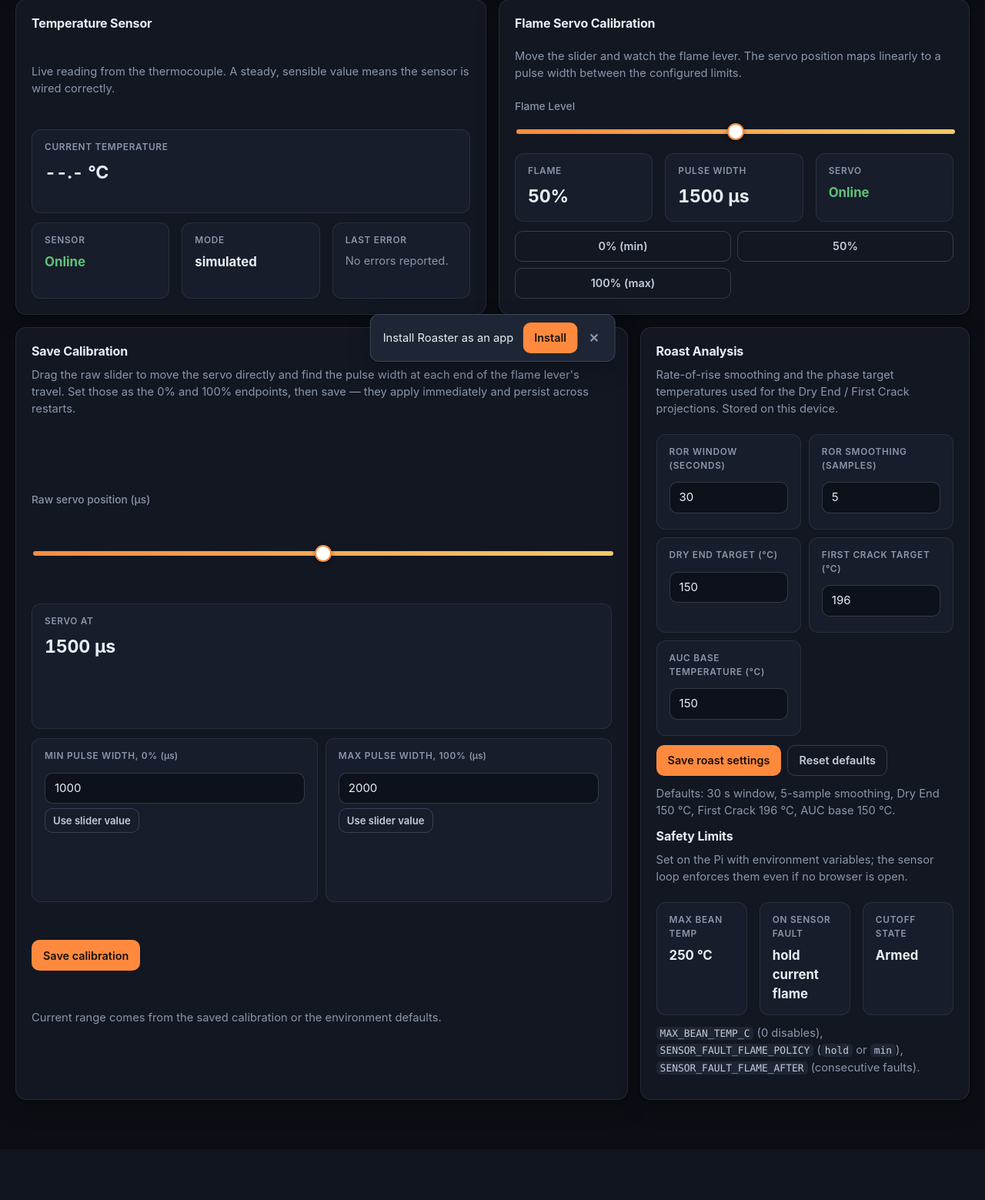
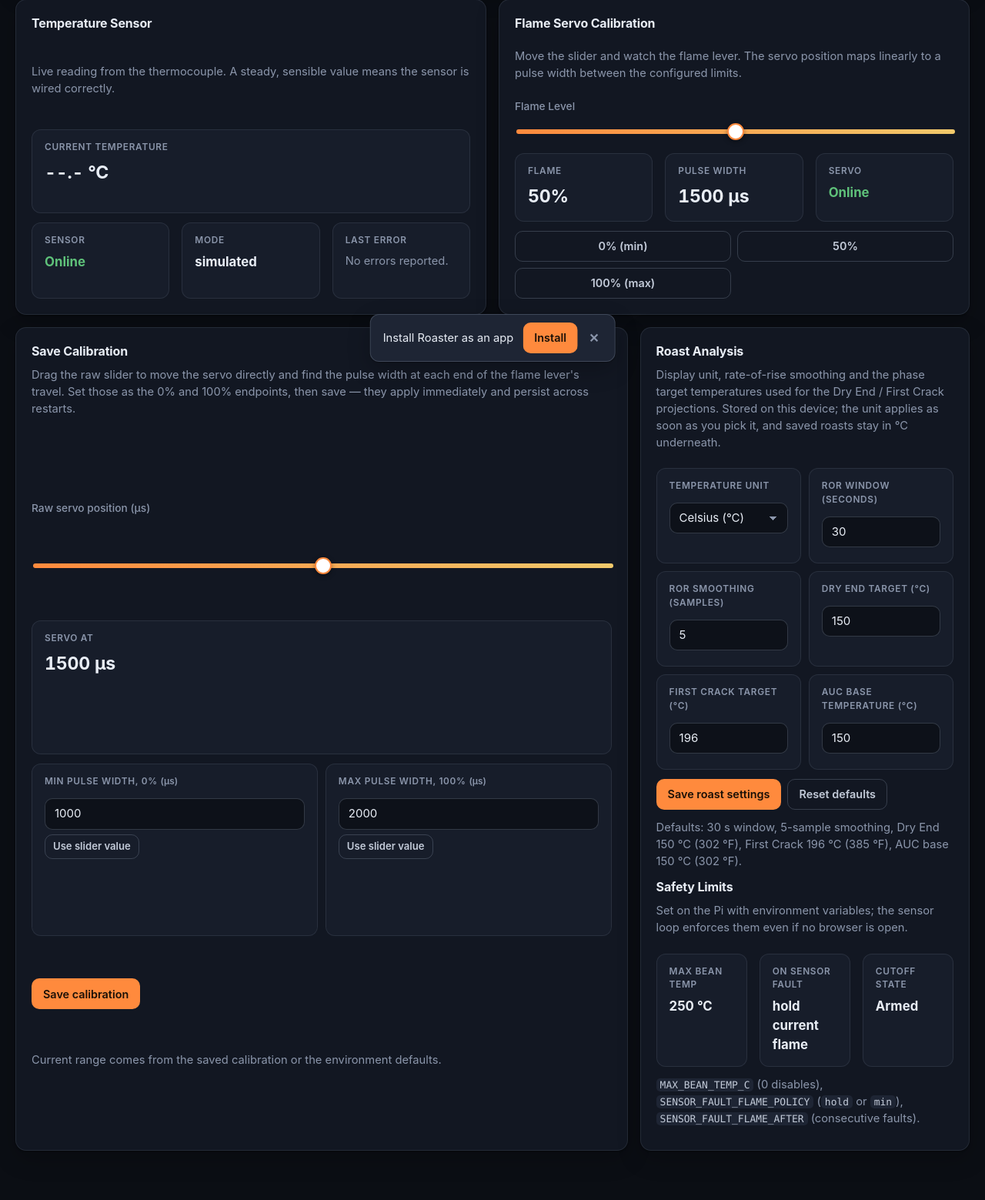
Before and after one commit to AnthonySilva03/roasterServer, a Flask app: page /settings in a window 1280 px wide. Shown: the part 314-1873 px from the top of the page at 77% size. Before the commit the page ends 1783 px from the top, so only its background shows below. Run offline with Flask 3, Linux system fonts and the light colour scheme; parts of the project's set-up code (start-up, migrations or seed data) failed here and were passed over.

Commit message:
Add a °C/°F display setting
Settings → Roast Analysis gets a Temperature unit picker, stored per
device in localStorage. Everything measured, stored, exported and sent
to the API stays in °C; only display and typed inputs convert.

- live_charts.js: unit helpers (absolute vs delta conversion), unit-aware
  formatters, data-unit-text template labels, and chart axes that place
  ticks at round display-unit values plus converted tooltips
- Session, review, lookup, edit, dashboard, settings and report pages
  show °F when selected; alarm, flame-assist, target and ambient inputs
  are typed in the display unit and saved in °C
- Report CSV keeps raw °C; service worker cache bumped to v13
- JS unit tests for the conversions and tick steps; CLAUDE.md documents
  the pattern

Co-Authored-By: Claude Opus 5.5 <noreply@anthropic.com>

```diff
--- a/app/static/js/dashboard.js
+++ b/app/static/js/dashboard.js
@@ -35,8 +35,8 @@ let selectedOriginKey = null;
 
 function setDashboardMetrics(data) {
     latestTemperatureEl.textContent = hasSensorTemperature(data)
-        ? `${Number(data.temperature).toFixed(1)} °C`
-        : "-- °C";
+        ? formatTemperature(Number(data.temperature), 1)
+        : `-- ${temperatureUnitLabel()}`;
     dashboardSourceEl.textContent = data.source || "Unknown";
     dashboardUpdatedEl.textContent = data.timestamp;
 }
--- a/app/static/js/live_charts.js
+++ b/app/static/js/live_charts.js
@@ -39,6 +39,168 @@ function saveRoastSettings(partial) {
         // localStorage may be unavailable; settings simply fall back to defaults.
     }
     return next;
+}
+
+// ---------------------------------------------------------------------------
+// Display temperature unit (localStorage, per device). Everything is measured,
+// stored, exported and computed in °C; only what the user sees and types is
+// converted. Absolute temperatures use toDisplayTemp/fromDisplayTemp, while
+// differences and rates (ΔT, RoR, AUC) scale by 9/5 with no offset.
+// ---------------------------------------------------------------------------
+const TEMPERATURE_UNIT_KEY = "roasterTemperatureUnit";
+
+function getTemperatureUnit() {
+    try {
+        const raw = typeof localStorage !== "undefined" ? localStorage.getItem(TEMPERATURE_UNIT_KEY) : null;
+        return raw === "F" ? "F" : "C";
+    } catch (error) {
+        return "C";
+    }
+}
+
+function setTemperatureUnit(unit) {
+    const next = unit === "F" ? "F" : "C";
+    try {
+        localStorage.setItem(TEMPERATURE_UNIT_KEY, next);
+    } catch (error) {
+        // Unavailable storage just keeps the °C default.
+    }
+    return next;
+}
+
+function temperatureUnitLabel(unit = getTemperatureUnit()) {
+    return unit === "F" ? "°F" : "°C";
+}
+
+function rorUnitLabel(unit = getTemperatureUnit()) {
+    return `${temperatureUnitLabel(unit)}/min`;
+}
+
+function toDisplayTemp(celsius, unit = getTemperatureUnit()) {
+    const value = Number(celsius);
+    if (celsius === null || celsius === undefined || !Number.isFinite(value)) {
+        return null;
+    }
+    return unit === "F" ? (value * 9) / 5 + 32 : value;
+}
+
+function fromDisplayTemp(display, unit = getTemperatureUnit()) {
+    const value = Number(display);
+    if (display === null || display === undefined || display === "" || !Number.isFinite(value)) {
+        return null;
+    }
+    return unit === "F" ? ((value - 32) * 5) / 9 : value;
+}
+
+function toDisplayDelta(celsiusDelta, unit = getTemperatureUnit()) {
+    const value = Number(celsiusDelta);
+    if (celsiusDelta === null || celsiusDelta === undefined || !Number.isFinite(value)) {
+        return null;
+    }
+    return unit === "F" ? (value * 9) / 5 : value;
+}
+
+function fromDisplayDelta(displayDelta, unit = getTemperatureUnit()) {
+    const value = Number(displayDelta);
+    if (displayDelta === null || displayDelta === undefined || displayDelta === "" || !Number.isFinite(value)) {
+        return null;
+    }
+    return unit === "F" ? (value * 5) / 9 : value;
+}
+
+// Number only (no unit), for LCD readouts and inputs. "--" when missing.
+function formatTempValue(celsius, digits = 1, unit = getTemperatureUnit()) {
+    const value = toDisplayTemp(celsius, unit);
+    return value === null ? "--" : value.toFixed(digits);
+}
+
+// Rounds a °C value to a tidy number in the display unit, for prefilling inputs.
+function displayTempInputValue(celsius, digits = 0, unit = getTemperatureUnit()) {
+    const value = toDisplayTemp(celsius, unit);
+    return value === null ? "" : String(Number(value.toFixed(digits)));
+}
+
+function displayDeltaInputValue(celsiusDelta, digits = 1, unit = getTemperatureUnit()) {
+    const value = toDisplayDelta(celsiusDelta, unit);
+    return value === null ? "" : String(Number(value.toFixed(digits)));
+}
+
+function formatTemperatureDelta(celsiusDelta, digits = 0, unit = getTemperatureUnit()) {
+    const value = toDisplayDelta(celsiusDelta, unit);
+    if (value === null) {
+        return "--";
+    }
+    return `${value >= 0 ? "+" : ""}${value.toFixed(digits)} ${temperatureUnitLabel(unit)}`;
+}
+
+// Fills static unit text in templates: any element with data-unit-text gets
+// its text replaced, with {temp} → °C/°F and {ror} → °C/min or °F/min.
+function applyTemperatureUnitLabels(root = typeof document !== "undefined" ? document : null) {
+    if (!root?.querySelectorAll) {
+        return;
+    }
+    const unit = getTemperatureUnit();
+    root.querySelectorAll("[data-unit-text]").forEach((element) => {
+        element.textContent = element.dataset.unitText
+            .replace(/\{temp\}/g, temperatureUnitLabel(unit))
+            .replace(/\{ror\}/g, rorUnitLabel(unit));
+    });
+}
+
+if (typeof document !== "undefined") {
+    if (document.readyState === "loading") {
+        document.addEventListener("DOMContentLoaded", () => applyTemperatureUnitLabels());
+    } else {
+        applyTemperatureUnitLabels();
+    }
+}
+
+// Chart.js tick builder: places ticks at round numbers in the display unit
+// while the data itself stays in °C.
+function niceTickStep(span, targetCount = 6) {
+    const raw = span / Math.max(1, targetCount);
+    const magnitude = 10 ** Math.floor(Math.log10(raw || 1));
+    const normalized = raw / magnitude;
+    const nice = normalized <= 1 ? 1 : normalized <= 2 ? 2 : normalized <= 2.5 ? 2.5 : normalized <= 5 ? 5 : 10;
+    return nice * magnitude;
+}
+
+function buildDisplayUnitTicks(scale, kind) {
+    const unit = getTemperatureUnit();
+    if (unit === "C") {
+        return;
+    }
+    const toDisplay = kind === "delta" ? toDisplayDelta : toDisplayTemp;
+    const fromDisplay = kind === "delta" ? fromDisplayDelta : fromDisplayTemp;
+    const low = toDisplay(scale.min, unit);
+    const high = toDisplay(scale.max, unit);
+    if (low === null || high === null || high <= low) {
+        return;
+    }
+    const step = niceTickStep(high - low);
+    const ticks = [];
+    for (let value = Math.ceil(low / step) * step; value <= high + step * 1e-6; value += step) {
+        ticks.push({ value: fromDisplay(Number(value.toFixed(6)), unit) });
+    }
+    if (ticks.length >= 2) {
+        scale.ticks = ticks;
+    }
+}
+
+function temperatureAxisOptions(kind, base = {}) {
+    return {
+        ...base,
+        afterBuildTicks(scale) {
+            buildDisplayUnitTicks(scale, kind);
+        },
+        ticks: {
+            ...(base.ticks || {}),
+            callback(value) {
+                const display = kind === "delta" ? toDisplayDelta(value) : toDisplayTemp(value);
+                return display === null ? "" : String(Number(display.toFixed(1)));
+            },
+        },
+    };
 }
 
 // ---------------------------------------------------------------------------
@@ -231,6 +393,13 @@ function createChartDefaults() {
             legend: {
                 display: false,
             },
+            tooltip: {
+                callbacks: {
+                    label(context) {
+                        return formatChartTooltipLabel(context);
+                    },
+                },
+            },
             stageMarkers: {
                 markers: [],
                 badges: [],
@@ -260,7 +429,7 @@ function createChartDefaults() {
                     color: "rgba(226, 235, 255, 0.72)",
                 },
             },
-            y: {
+            y: temperatureAxisOptions("absolute", {
                 grid: {
                     color: "rgba(194, 219, 255, 0.1)",
                 },
@@ -269,12 +438,29 @@ function createChartDefaults() {
                 },
                 title: {
                     display: true,
-                    text: "Temperature (°C)",
+                    text: `Temperature (${temperatureUnitLabel()})`,
                     color: "rgba(226, 235, 255, 0.72)",
                 },
-            },
+            }),
         },
     };
+}
+
+// Tooltip values are stored in °C; show them in the display unit.
+function formatChartTooltipLabel(context) {
+    const role = context?.dataset?.roasterRole;
+    const y = context?.parsed?.y;
+    const label = context?.dataset?.label || "";
+    if (!Number.isFinite(y)) {
+        return label;
+    }
+    if (role === "ror") {
+        return `${label}: ${toDisplayDelta(y).toFixed(1)} ${rorUnitLabel()}`;
+    }
+    if (role === "flame" || role === "referenceFlame") {
+        return `${label}: ${Math.round(y)}%`;
+    }
+    return `${label}: ${toDisplayTemp(y).toFixed(1)} ${temperatureUnitLabel()}`;
 }
 
 function formatMinutesTick(value) {
@@ -385,7 +571,7 @@ function enableRorOverlay(chart, options = {}) {
         yAxisID: "y1",
     });
 
-    chart.options.scales.y1 = {
+    chart.options.scales.y1 = temperatureAxisOptions("delta", {
         type: "linear",
         position: "right",
         beginAtZero: true,
@@ -398,10 +584,10 @@ function enableRorOverlay(chart, options = {}) {
         },
         title: {
             display: true,
-            text: "RoR (°C/min)",
+            text: `RoR (${rorUnitLabel()})`,
             color: "rgba(150, 214, 130, 0.8)",
         },
-    };
+    });
 
     chart.update();
     return chart;
@@ -593,7 +779,7 @@ function formatRate(value) {
         return "--";
     }
 
-    return `${value.toFixed(1)} °C/min`;
+    return `${toDisplayDelta(value).toFixed(1)} ${rorUnitLabel()}`;
 }
 
 function formatPercent(value) {
@@ -1019,8 +1205,8 @@ function renderPhaseSummary(containerEl, phaseSummary) {
             <span class="phase-name">${escapeHtml(phase.label)}${phase.open ? " (so far)" : ""}</span>
             <span class="phase-stat">${escapeHtml(formatDuration(phase.seconds))}</span>
             <span class="phase-stat">${escapeHtml(formatPercent(phase.percent))}</span>
-            <span class="phase-stat">${phase.deltaTemp !== null ? `${phase.deltaTemp >= 0 ? "+" : ""}${escapeHtml(phase.deltaTemp.toFixed(0))} °C` : "--"}</span>
-            <span class="phase-stat">${Number.isFinite(phase.avgRor) ? `${escapeHtml(phase.avgRor.toFixed(1))} °C/min` : "--"}</span>
+            <span class="phase-stat">${escapeHtml(formatTemperatureDelta(phase.deltaTemp))}</span>
+            <span class="phase-stat">${escapeHtml(formatRate(phase.avgRor))}</span>
         </div>
     `).join("");
 
@@ -1090,11 +1276,12 @@ function buildRoastAnalytics(curve = [], events = [], options = {}) {
 }
 
 function formatAuc(value) {
-    return Number.isFinite(value) ? `${value.toFixed(0)} °C·min` : "--";
+    return Number.isFinite(value) ? `${toDisplayDelta(value).toFixed(0)} ${temperatureUnitLabel()}·min` : "--";
 }
 
-function formatTemperature(value, digits = 0) {
-    return Number.isFinite(value) ? `${value.toFixed(digits)} °C` : "--";
+function formatTemperature(value, digits = 0, unit = getTemperatureUnit()) {
+    const display = toDisplayTemp(value, unit);
+    return display === null ? "--" : `${display.toFixed(digits)} ${temperatureUnitLabel(unit)}`;
 }
 
 // True when a sensor_data payload carries a real reading. Fault samples from
@@ -1140,6 +1327,20 @@ if (typeof module !== "undefined" && module.exports) {
         buildRoastAnalytics,
         formatDuration,
         formatMinutesTick,
+        getTemperatureUnit,
+        setTemperatureUnit,
+        temperatureUnitLabel,
+        rorUnitLabel,
+        toDisplayTemp,
+        fromDisplayTemp,
+        toDisplayDelta,
+        fromDisplayDelta,
+        formatTemperature,
+        formatTemperatureDelta,
+        formatTempValue,
+        formatRate,
+        formatAuc,
+        niceTickStep,
         hasSensorTemperature,
         escapeHtml,
     };
--- a/app/static/js/settings.js
+++ b/app/static/js/settings.js
@@ -121,8 +121,8 @@ settingsSocket.on("disconnect", () => {
 
 settingsSocket.on("sensor_data", (data) => {
     tempValueEl.textContent = hasSensorTemperature(data)
-        ? `${Number(data.temperature).toFixed(1)} °C`
-        : "-- °C";
+        ? formatTemperature(Number(data.temperature), 1)
+        : `-- ${temperatureUnitLabel()}`;
     sensorSourceEl.textContent = data.source || "Unknown";
     lastUpdatedEl.textContent = data.timestamp || "--";
 });
@@ -178,20 +178,34 @@ const safetyStateEl = document.getElementById("safetyState");
 const saveRoastSettingsEl = document.getElementById("saveRoastSettings");
 const resetRoastSettingsEl = document.getElementById("resetRoastSettings");
 const roastSettingsMessageEl = document.getElementById("roastSettingsMessage");
+const temperatureUnitEl = document.getElementById("temperatureUnit");
+let lastSafety = null;
+
+// Target inputs are typed in the display unit; their °C bounds follow it.
+const TEMPERATURE_INPUT_BOUNDS_C = [
+    [dryEndTargetEl, 100, 200],
+    [firstCrackTargetEl, 150, 230],
+    [aucBaseEl, 50, 220],
+];
 
 function fillRoastSettingsForm(settings) {
     rorWindowEl.value = settings.rorWindowSeconds;
     rorSmoothingEl.value = settings.rorSmoothingPoints;
-    dryEndTargetEl.value = settings.dryEndTargetC;
-    firstCrackTargetEl.value = settings.firstCrackTargetC;
-    aucBaseEl.value = settings.aucBaseC;
+    dryEndTargetEl.value = displayTempInputValue(settings.dryEndTargetC);
+    firstCrackTargetEl.value = displayTempInputValue(settings.firstCrackTargetC);
+    aucBaseEl.value = displayTempInputValue(settings.aucBaseC);
+    TEMPERATURE_INPUT_BOUNDS_C.forEach(([element, min, max]) => {
+        element.min = displayTempInputValue(min);
+        element.max = displayTempInputValue(max);
+    });
 }
 
 function renderSafety(safety) {
     if (!safety || !safetyMaxTempEl) {
         return;
     }
-    safetyMaxTempEl.textContent = safety.max_bean_temp_c > 0 ? `${safety.max_bean_temp_c} °C` : "disabled";
+    lastSafety = safety;
+    safetyMaxTempEl.textContent = safety.max_bean_temp_c > 0 ? formatTemperature(safety.max_bean_temp_c) : "disabled";
     safetyFaultPolicyEl.textContent = safety.sensor_fault_flame_policy === "min"
         ? `flame to 0% after ${safety.sensor_fault_flame_after} faults`
         : "hold current flame";
@@ -206,9 +220,9 @@ if (saveRoastSettingsEl) {
         const next = {
             rorWindowSeconds: Number(rorWindowEl.value),
             rorSmoothingPoints: Number(rorSmoothingEl.value),
-            dryEndTargetC: Number(dryEndTargetEl.value),
-            firstCrackTargetC: Number(firstCrackTargetEl.value),
-            aucBaseC: Number(aucBaseEl.value),
+            dryEndTargetC: fromDisplayTemp(dryEndTargetEl.value),
+            firstCrackTargetC: fromDisplayTemp(firstCrackTargetEl.value),
+            aucBaseC: fromDisplayTemp(aucBaseEl.value),
         };
         const invalid = Object.entries(next).find(([, value]) => !Number.isFinite(value) || value <= 0);
         if (invalid) {
@@ -228,6 +242,19 @@ if (saveRoastSettingsEl) {
         showToast("Roast settings saved.", "success");
     });
 
+    if (temperatureUnitEl) {
+        temperatureUnitEl.value = getTemperatureUnit();
+        temperatureUnitEl.addEventListener("change", () => {
+            const unit = setTemperatureUnit(temperatureUnitEl.value);
+            // Re-render from the stored °C values so nothing drifts on toggle.
+            fillRoastSettingsForm(getRoastSettings());
+            applyTemperatureUnitLabels();
+            renderSafety(lastSafety);
+            roastSettingsMessageEl.textContent = `Showing temperatures in ${temperatureUnitLabel(unit)} on this device.`;
+            showToast(`Temperature unit set to ${temperatureUnitLabel(unit)}.`, "success");
+        });
+    }
+
     resetRoastSettingsEl.addEventListener("click", () => {
         fillRoastSettingsForm(saveRoastSettings({ ...ROAST_SETTINGS_DEFAULTS }));
         roastSettingsMessageEl.textContent = "Reset to defaults.";
--- a/app/static/sw.js
+++ b/app/static/sw.js
@@ -1,6 +1,6 @@
 // Roaster Server service worker.
 // Bump CACHE_VERSION whenever precached assets change to invalidate old caches.
-const CACHE_VERSION = "roaster-v12";
+const CACHE_VERSION = "roaster-v13";
 const PRECACHE = `${CACHE_VERSION}-precache`;
 const RUNTIME = `${CACHE_VERSION}-runtime`;
 
--- a/app/templates/lookup_edit.html
+++ b/app/templates/lookup_edit.html
@@ -107,7 +107,7 @@
                     <input id="editMoistureInput" type="number" min="0" max="100" step="0.1" placeholder="10.5">
                 </label>
                 <label>
-                    Ambient Temp (°C)
+                    Ambient Temp (<span data-unit-text="{temp}">°C</span>)
                     <input id="editAmbientInput" type="number" min="-50" max="80" step="0.5" placeholder="21">
                 </label>
             </div>
--- a/app/templates/roast_review.html
+++ b/app/templates/roast_review.html
@@ -107,7 +107,7 @@
                         <input id="reviewMoisture" type="number" min="0" max="100" step="0.1" placeholder="10.5">
                     </label>
                     <label>
-                        Ambient temp (°C)
+                        Ambient temp (<span data-unit-text="{temp}">°C</span>)
                         <input id="reviewAmbient" type="number" min="-50" max="80" step="0.5" placeholder="21">
                     </label>
                 </div>
--- a/app/templates/settings.html
+++ b/app/templates/settings.html
@@ -117,9 +117,16 @@ data-servo-max="{{ servo_max_pulsewidth }}"
         <aside class="panel panel-pad detail-stack">
             <div>
                 <h2 class="section-title">Roast Analysis</h2>
-                <p class="helper-text">Rate-of-rise smoothing and the phase target temperatures used for the Dry End / First Crack projections. Stored on this device.</p>
+                <p class="helper-text">Display unit, rate-of-rise smoothing and the phase target temperatures used for the Dry End / First Crack projections. Stored on this device; the unit applies as soon as you pick it, and saved roasts stay in °C underneath.</p>
             </div>
             <div class="summary-grid analytics-grid">
+                <div class="summary-block">
+                    <div class="metric-label">Temperature unit</div>
+                    <select id="temperatureUnit" class="cal-input">
+                        <option value="C">Celsius (°C)</option>
+                        <option value="F">Fahrenheit (°F)</option>
+                    </select>
+                </div>
                 <div class="summary-block">
                     <div class="metric-label">RoR window (seconds)</div>
                     <input id="rorWindow" type="number" min="6" max="180" step="1" class="cal-input">
@@ -129,15 +136,15 @@ data-servo-max="{{ servo_max_pulsewidth }}"
                     <input id="rorSmoothing" type="number" min="1" max="30" step="1" class="cal-input">
                 </div>
                 <div class="summary-block">
-                    <div class="metric-label">Dry End target (°C)</div>
+                    <div class="metric-label">Dry End target (<span data-unit-text="{temp}">°C</span>)</div>
                     <input id="dryEndTarget" type="number" min="100" max="200" step="1" class="cal-input">
                 </div>
                 <div class="summary-block">
-                    <div class="metric-label">First Crack target (°C)</div>
+                    <div class="metric-label">First Crack target (<span data-unit-text="{temp}">°C</span>)</div>
                     <input id="firstCrackTarget" type="number" min="150" max="230" step="1" class="cal-input">
                 </div>
                 <div class="summary-block">
-                    <div class="metric-label">AUC base temperature (°C)</div>
+                    <div class="metric-label">AUC base temperature (<span data-unit-text="{temp}">°C</span>)</div>
                     <input id="aucBase" type="number" min="50" max="220" step="1" class="cal-input">
                 </div>
             </div>
@@ -145,7 +152,7 @@ data-servo-max="{{ servo_max_pulsewidth }}"
                 <button id="saveRoastSettings" class="primary" type="button">Save roast settings</button>
                 <button id="resetRoastSettings" class="ghost" type="button">Reset defaults</button>
             </div>
-            <div id="roastSettingsMessage" class="helper-text">Defaults: 30 s window, 5-sample smoothing, Dry End 150 °C, First Crack 196 °C, AUC base 150 °C.</div>
+            <div id="roastSettingsMessage" class="helper-text">Defaults: 30 s window, 5-sample smoothing, Dry End 150 °C (302 °F), First Crack 196 °C (385 °F), AUC base 150 °C (302 °F).</div>
 
             <div>
                 <h2 class="section-title">Safety Limits</h2>
```
Also changed, not shown: CLAUDE.md (+2 -0 lines), app/static/js/lookup_edit.js (+9 -2 lines), app/static/js/lookup_page.js (+6 -6 lines), app/static/js/reports.js (+16 -7 lines), app/static/js/roast_alarms.js (+36 -1 lines), app/static/js/roast_review.js (+18 -7 lines), app/static/js/roast_session.js (+28 -27 lines), app/templates/roast_session.html (+9 -9 lines), tests/js/live_charts.test.js (+38 -0 lines).
